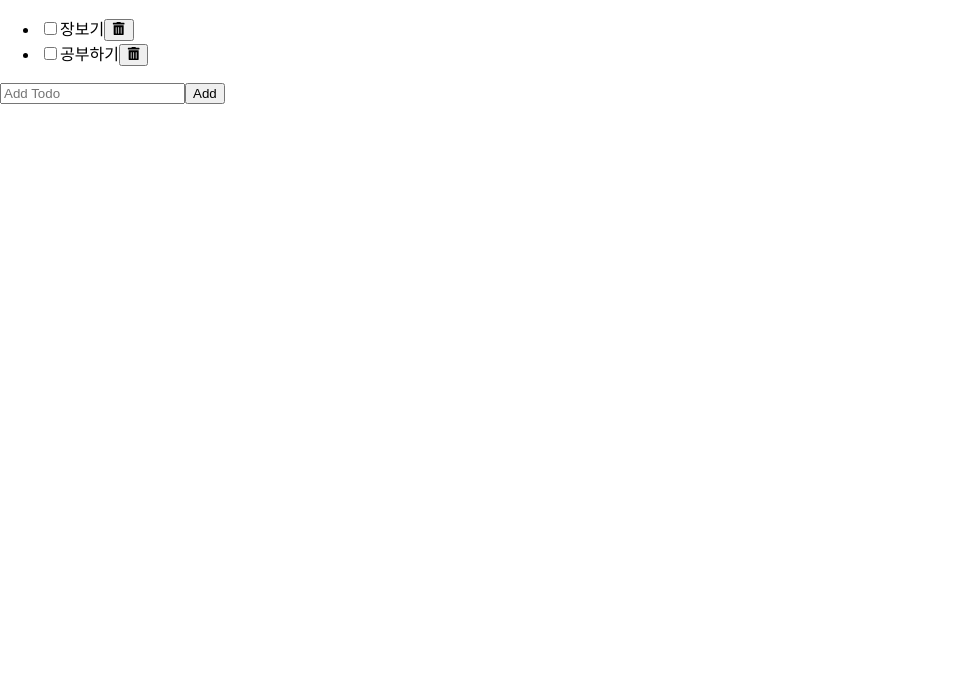
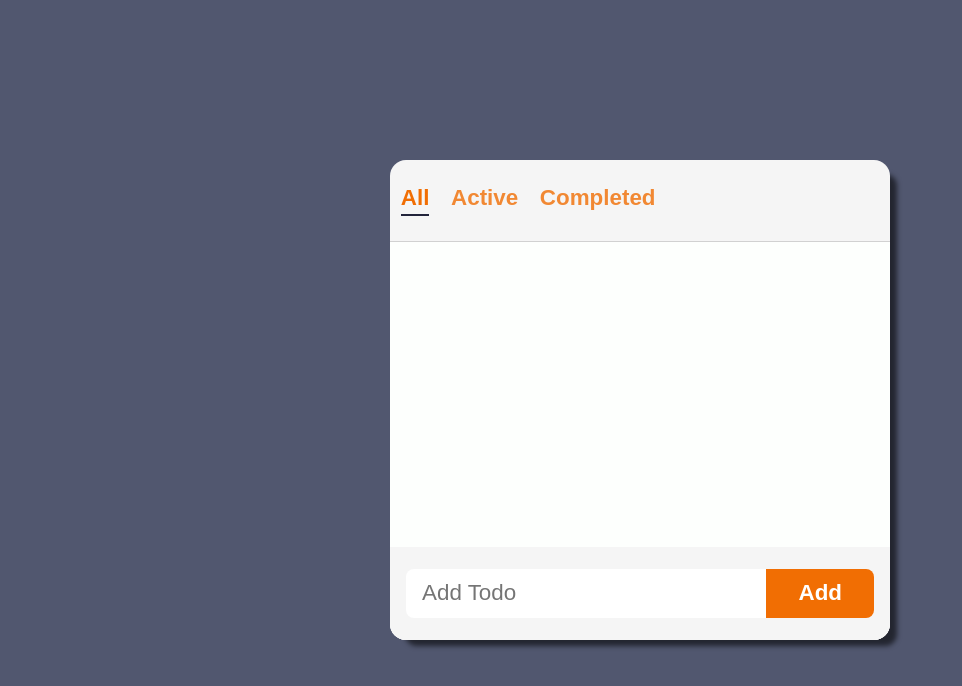
Before and after one commit to eunjinMarie/todo-list, a React (Create React App) app: page / in a window 1280 px wide. Shown: the top 686 px of the page, without its empty margins (0-962 px from the left). Built offline with nearby package versions, Linux system fonts and the light colour scheme.

Commit message:
scc style 입히기

```diff
--- a/src/App.jsx
+++ b/src/App.jsx
@@ -1,10 +1,16 @@
+import { useState } from 'react';
 import './App.css';
+import Header from './components/Header/Header';
 import TodoList from './components/TodoList/TodoList';
 
+const filters = ['all', 'active', 'completed'];
+
 function App() {
+  const [filter, setFilter] = useState(filters[0]);
   return (
     <>
-      <TodoList />
+      <Header filters={filters} filter={filter} onFilterChange={setFilter} />
+      <TodoList filter={filter} />
     </>
   );
 }
--- a/src/components/AddTodo/AddTodo.jsx
+++ b/src/components/AddTodo/AddTodo.jsx
@@ -1,6 +1,7 @@
 import React from 'react';
 import { useState } from 'react';
 import { v4 as uuidv4 } from 'uuid';
+import styles from './AddTodo.module.css';
 
 export default function AddTodo({ onAdd }) {
   const [text, setText] = useState('');
@@ -16,14 +17,15 @@
   };
 
   return (
-    <form onSubmit={handleSubmit}>
+    <form className={styles.form} onSubmit={handleSubmit}>
       <input
+        className={styles.input}
         type='text'
         placeholder='Add Todo'
         value={text}
         onChange={(e) => setText(e.target.value)}
       />
-      <button>Add</button>
+      <button className={styles.button}>Add</button>
     </form>
   );
 }
--- /dev/null
+++ b/src/components/AddTodo/AddTodo.module.css
@@ -0,0 +1,30 @@
+.form {
+  width: 100%;
+  display: flex;
+  padding: 1.4rem 1rem;
+  background-color: var(--color-bg-dark);
+}
+
+.input {
+  flex: 1 0 auto;
+  font-size: 1.4rem;
+  padding: 0.7rem 1rem;
+  border: none;
+  outline: none;
+  border-top-left-radius: 8px;
+  border-bottom-left-radius: 8px;
+}
+
+.button {
+  background-color: var(--color-accent);
+  color: var(--color-white);
+  font-weight: bold;
+  font-size: 1.4rem;
+  padding: 0 2rem;
+  border-top-right-radius: 8px;
+  border-bottom-right-radius: 8px;
+}
+
+.button:hover {
+  filter: brightness(125%);
+}
--- /dev/null
+++ b/src/components/Header/Header.jsx
@@ -0,0 +1,23 @@
+import React from 'react';
+import styles from './Header.module.css';
+
+export default function Header({ filters, filter, onFilterChange }) {
+  return (
+    <header className={styles.header}>
+      <ul className={styles.filters}>
+        {filters.map((value, index) => (
+          <li key={index}>
+            <button
+              className={`${styles.filter} ${
+                filter === value && styles.selected
+              } `}
+              onClick={() => onFilterChange(value)}
+            >
+              {value}
+            </button>
+          </li>
+        ))}
+      </ul>
+    </header>
+  );
+}
--- /dev/null
+++ b/src/components/Header/Header.module.css
@@ -0,0 +1,33 @@
+.header {
+  display: flex;
+  justify-content: space-between;
+  align-items: center;
+  border-color: var(--color-bg-dark);
+  border-bottom: 1px solid var(--color-grey);
+}
+
+.filters {
+  display: flex;
+}
+
+.filter {
+  font-size: 1.4rem;
+  margin: 0.3rem;
+  text-transform: capitalize;
+  background-color: transparent;
+  color: var(--color-accent);
+  opacity: 0.8;
+  font-weight: bold;
+}
+
+.filter:hover,
+.filter.selected {
+  opacity: 1;
+}
+
+.filter.selected::after {
+  content: '';
+  display: block;
+  margin-top: 0.2rem;
+  border: 1px solid var(--color-text);
+}
--- a/src/components/Todo/Todo.jsx
+++ b/src/components/Todo/Todo.jsx
@@ -1,5 +1,6 @@
 import React from 'react';
 import { FaTrashAlt } from 'react-icons/fa';
+import styles from './Todo.module.css';
 
 export default function Todo({ todo, onUpdate, onDelete }) {
   const { text, status } = todo;
@@ -8,20 +9,25 @@
     const status = e.target.checked ? 'completed' : 'active';
     onUpdate({ ...todo, status });
   };
+  const handleDelete = () => onDelete(todo);
 
-  const handleDelete = () => onDelete(todo);
   return (
-    <li>
+    <li className={styles.todo}>
       <input
+        className={styles.checkbox}
         type='checkbox'
         id='checkbox'
         checked={status === 'completed'}
         onChange={handleChange}
       />
-      <label htmlFor='checkbox'>{text}</label>
-      <button onClick={handleDelete}>
-        <FaTrashAlt />
-      </button>
+      <label htmlFor='checkbox' className={styles.text}>
+        {text}
+      </label>
+      <span className={styles.icon}>
+        <button className={styles.button} onClick={handleDelete}>
+          <FaTrashAlt />
+        </button>
+      </span>
     </li>
   );
 }
--- /dev/null
+++ b/src/components/Todo/Todo.module.css
@@ -0,0 +1,38 @@
+.todo {
+  display: flex;
+  justify-content: space-between;
+  align-items: center;
+  padding: 0.5rem 1rem;
+  margin: 0.1rem 0;
+  color: var(--color-text);
+}
+
+.checkbox {
+  width: 1.5rem;
+  height: 1.5rem;
+}
+
+.text {
+  flex: 1 1 0%;
+  margin-left: 0.5rem;
+  font-size: 1.5rem;
+}
+
+.icon {
+  width: 26px;
+  height: 26px;
+  line-height: 22px;
+  background-color: var(--color-grey);
+  border-radius: 100%;
+  transition: all 150ms ease-out;
+}
+
+.icon:hover {
+  background-color: var(--color-accent);
+  transform: rotate(15deg) scale(1.2);
+}
+
+.button {
+  color: var(--color-text);
+  background-color: transparent;
+}
--- a/src/components/TodoList/TodoList.jsx
+++ b/src/components/TodoList/TodoList.jsx
@@ -1,12 +1,10 @@
 import React, { useState } from 'react';
 import AddTodo from '../AddTodo/AddTodo';
 import Todo from './../Todo/Todo';
+import styles from './TodoList.module.css';
 
-export default function TodoList() {
-  const [todos, setTodos] = useState([
-    { id: '123', text: '장보기', status: 'active' },
-    { id: '124', text: '공부하기', status: 'active' },
-  ]);
+export default function TodoList({ filter }) {
+  const [todos, setTodos] = useState([]);
 
   const handleAdd = (todo) =>
     // 새로운 투두를 todos 배열에 업데이트
@@ -18,10 +16,11 @@
   const handleDelete = (deleted) =>
     setTodos(todos.filter((t) => t.id !== deleted.id));
 
+  const filtered = getFilteredItems(todos, filter);
   return (
-    <section>
-      <ul>
-        {todos.map((item) => (
+    <section className={styles.container}>
+      <ul className={styles.list}>
+        {filtered.map((item) => (
           <Todo
             key={item.id}
             todo={item}
@@ -34,3 +33,8 @@
     </section>
   );
 }
+
+function getFilteredItems(todos, filter) {
+  if (filter === 'all') return todos;
+  return todos.filter((t) => t.status === filter);
+}
--- /dev/null
+++ b/src/components/TodoList/TodoList.module.css
@@ -0,0 +1,12 @@
+.container {
+  height: 100%;
+  min-height: 0;
+  display: flex;
+  flex-direction: column;
+  background-color: var(--color-bg);
+}
+
+.list {
+  flex: 1 1 auto;
+  overflow-y: auto;
+}
--- a/src/index.css
+++ b/src/index.css
@@ -1,3 +1,13 @@
+:root {
+  --color-bg-dark: #f5f5f5;
+  --color-bg: #fdfffd;
+  --color-grey: #d1d1d1;
+  --color-text: #22243b;
+  --color-accent: #f16e03;
+  --color-white: white;
+  --color0scrollbar: #aaa7a7;
+}
+
 body {
   margin: 0;
   font-family: -apple-system, BlinkMacSystemFont, 'Segoe UI', 'Roboto', 'Oxygen',
@@ -5,9 +15,64 @@
     sans-serif;
   -webkit-font-smoothing: antialiased;
   -moz-osx-font-smoothing: grayscale;
+  width: 100vw;
+  height: 100vh;
+  display: flex;
+  justify-content: center;
+  align-items: center;
+  font-size: 1.2rem;
+  accent-color: var(--color-accent);
+  background: rgb(81, 87, 111);
+  background: linear-gradient(106deg, rgba(81, 87, 111, 1) 0%),
+    rgba(60, 61, 69, 1) 100%;
+}
+
+#root {
+  width: 100%;
+  height: 60%;
+  max-width: 500px;
+  background-color: var(--color-bg-dark);
+  overflow: hidden;
+  border-radius: 1rem;
+  display: flex;
+  flex-direction: column;
+  box-shadow: 11px 10px 5px -4px rgba(0, 0, 0, 0.57);
+  -webkit-box-shadow: 11px 10px 5px -4px rgba(0, 0, 0, 0.57);
+  -moz-box-shadow: 11px 10px 5px -4px rgba(0, 0, 0, 0.57);
 }
 
 code {
   font-family: source-code-pro, Menlo, Monaco, Consolas, 'Courier New',
     monospace;
 }
+
+* {
+  box-sizing: border-box;
+}
+
+ul {
+  list-style: none;
+  padding-left: 0;
+}
+
+button {
+  outline: none;
+  border: none;
+  cursor: pointer;
+}
+
+::-webkit-scrollbar {
+  width: 0.5rem;
+}
+
+::-webkit-scrollbar-track {
+  background-color: var(--color-bg-dark);
+}
+
+::-webkit-scrollbar-thumb {
+  background-color: var(--color-scrollbar);
+}
+
+::-webkit-scrollbar-thumb:hover {
+  background-color: var(--color-accent);
+}
```
